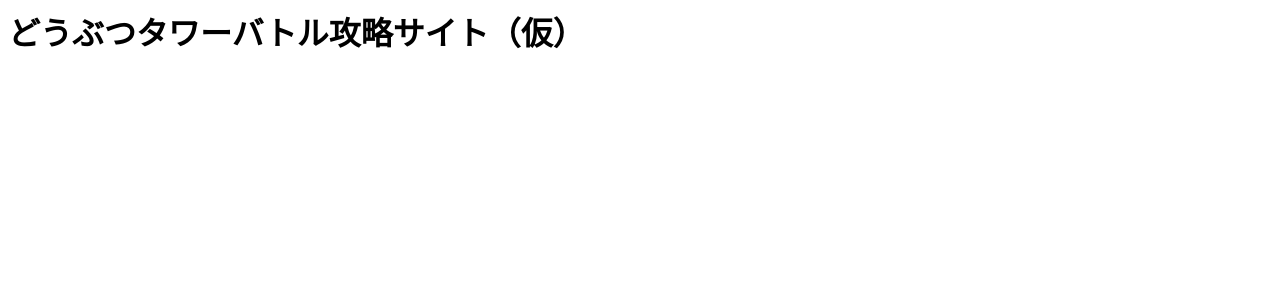
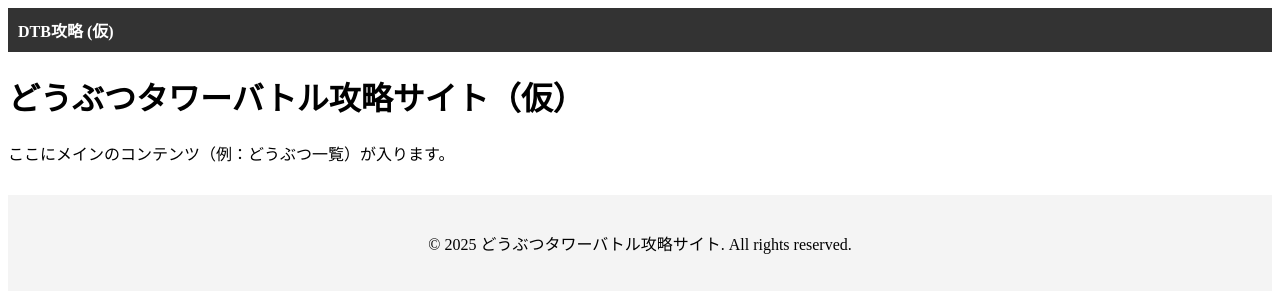
Before and after one commit to sunonononono/nit-dtb-site, a plain HTML site: page index.html in a window 1280 px wide. Drawn offline with Linux system fonts and the light colour scheme.

Commit message:
header and footer

```diff
--- a/common/footer.html
+++ b/common/footer.html
@@ -0,0 +1,3 @@
+<footer style="background-color: #f4f4f4; text-align: center; padding: 20px; margin-top: 30px;">
+    <p>© 2025 どうぶつタワーバトル攻略サイト. All rights reserved.</p>
+</footer>
--- a/common/header.html
+++ b/common/header.html
@@ -0,0 +1,5 @@
+<nav style="background-color: #333; color: white; padding: 10px;">
+    <a href="index.html" style="color: white; text-decoration: none;">
+        <strong>DTB攻略 (仮)</strong>
+    </a>
+    </nav>
--- a/index.html
+++ b/index.html
@@ -1 +1,22 @@
-<h1>どうぶつタワーバトル攻略サイト（仮）</h1>
+<!DOCTYPE html>
+<html lang="ja">
+<head>
+    <meta charset="UTF-8">
+    <meta name="viewport" content="width=device-width, initial-scale=1.0">
+    <title>DTB攻略サイト（仮）</title>
+    </head>
+<body>
+
+    <header id="header-placeholder"></header>
+
+    <main>
+        <h1>どうぶつタワーバトル攻略サイト（仮）</h1>
+        <p>ここにメインのコンテンツ（例：どうぶつ一覧）が入ります。</p>
+    </main>
+
+    <footer id="footer-placeholder"></footer>
+
+    <script src="js/main.js"></script>
+
+</body>
+</html>
--- a/js/main.js
+++ b/js/main.js
@@ -0,0 +1,19 @@
+// DOM（HTML）の読み込みが完了したら実行する
+document.addEventListener("DOMContentLoaded", function() {
+
+    // ヘッダーを読み込んで挿入する
+    fetch('common/header.html')
+        .then(response => response.text()) // 読み込んだファイルをテキストとして扱う
+        .then(data => {
+            // id="header-placeholder" の要素に、読み込んだHTML(data)を挿入
+            document.getElementById('header-placeholder').innerHTML = data;
+        });
+
+    // フッターを読み込んで挿入する
+    fetch('common/footer.html')
+        .then(response => response.text())
+        .then(data => {
+            // id="footer-placeholder" の要素に、読み込んだHTML(data)を挿入
+            document.getElementById('footer-placeholder').innerHTML = data;
+        });
+});
```
